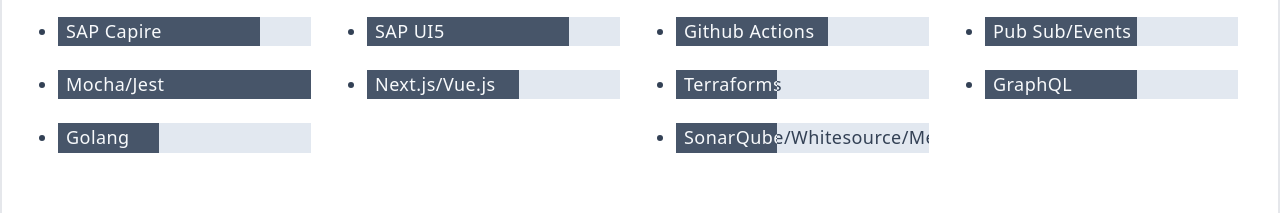
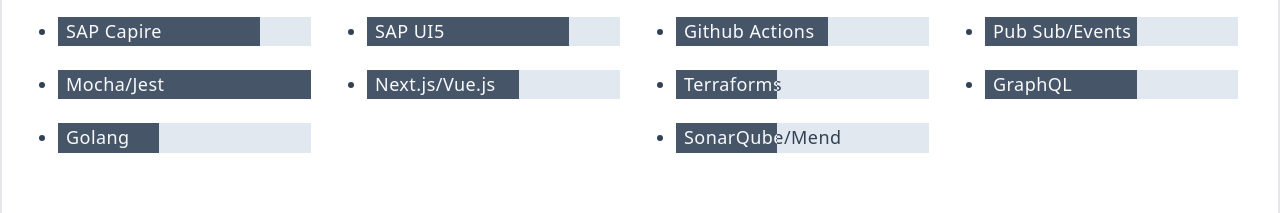
Before and after one commit to vivek1052/vivek1052.github.io, a Next.js app: page / in a window 1280 px wide. Shown: the part 1320-1533 px from the top of the page. Built offline with nearby package versions, Linux system fonts and the light colour scheme.

Commit message:
Update userData.ts

```diff
--- a/src/userData.ts
+++ b/src/userData.ts
@@ -125,7 +125,7 @@
         { name: "Kubernetes", level: 3 },
         { name: "Github Actions", level: 3 },
         { name: "Terraforms", level: 2 },
-        { name: "SonarQube/Whitesource/Mend", level: 2}
+        { name: "SonarQube/Mend", level: 2}
       ],
     },
     {
```
